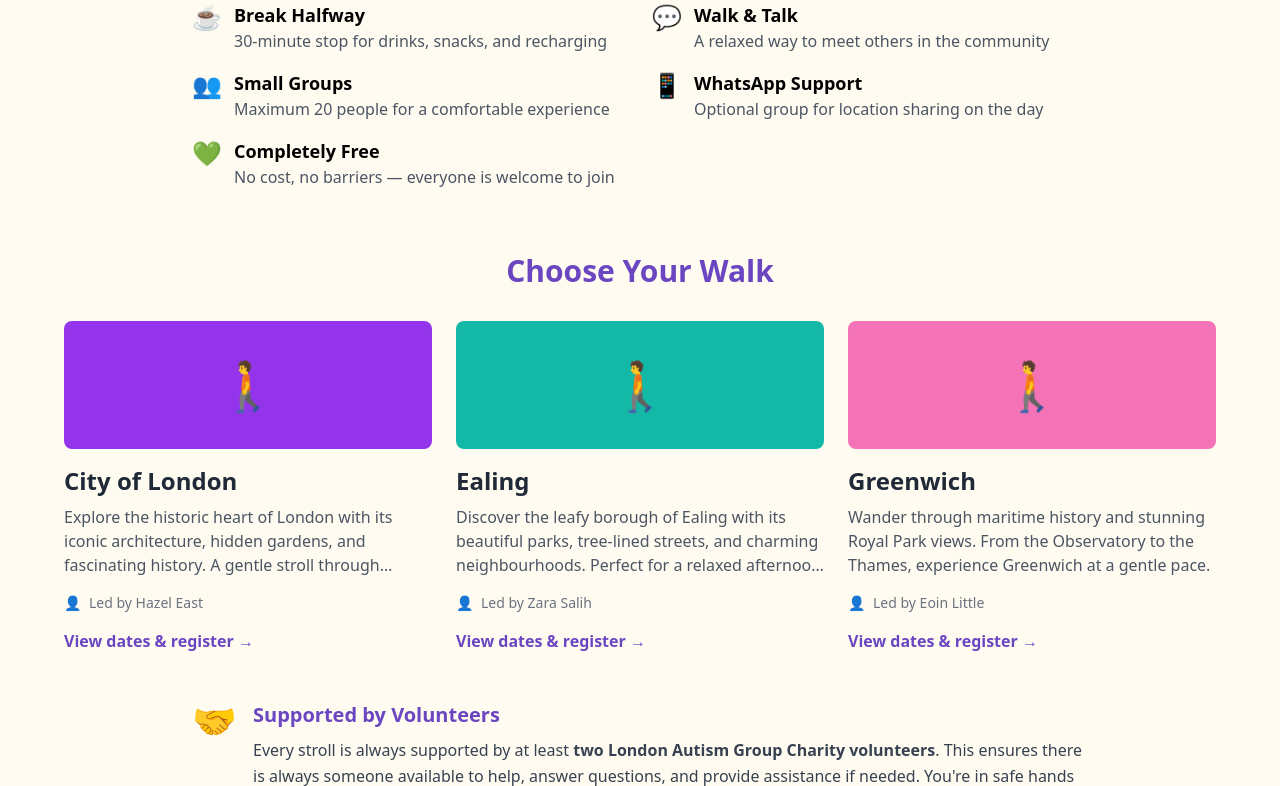
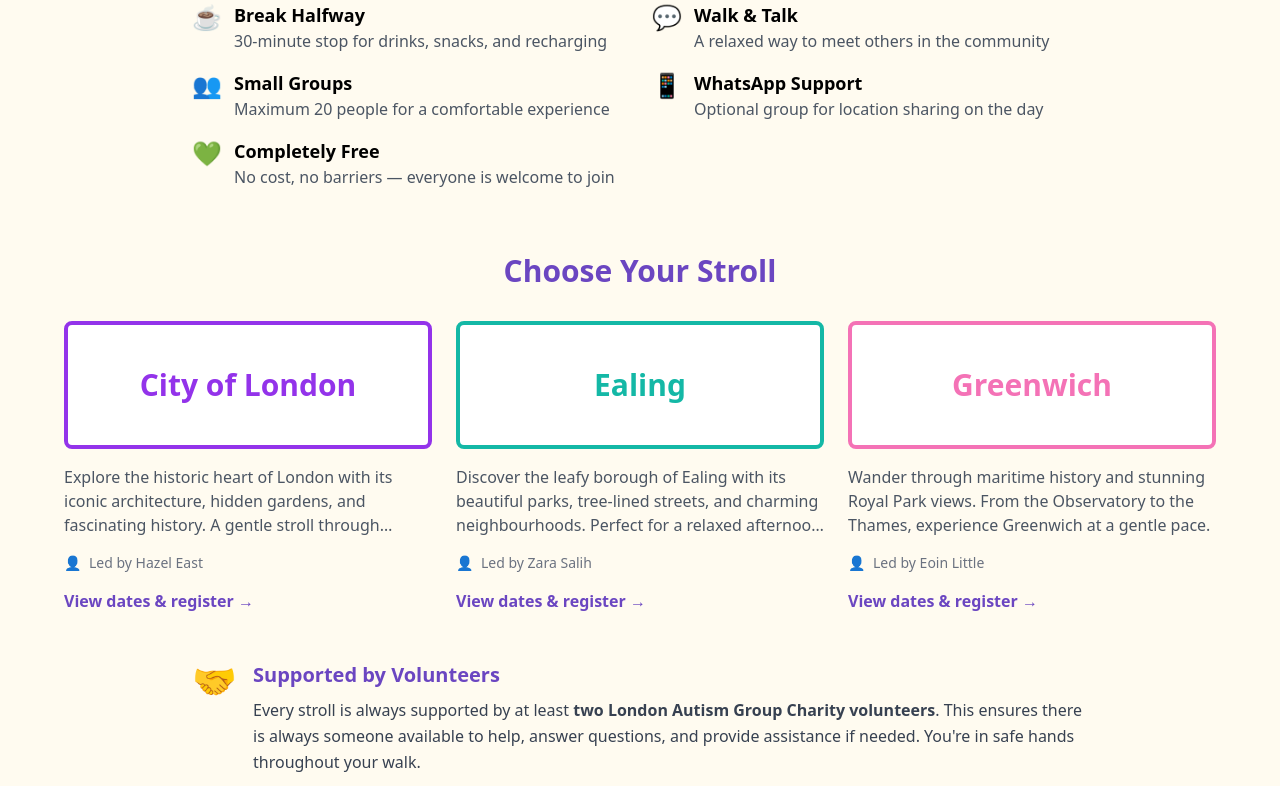
Before and after one commit to marcjtheodore1-sketch/swn, a Flask app: page / in a window 1280 px wide. Shown: the part 853-1639 px from the top of the page. Run offline with Flask 3, Linux system fonts and the light colour scheme; some libraries are stand-ins or nearby versions.

Commit message:
Update landing page: 'Choose Your Stroll' and outlined location boxes with names

```diff
--- a/templates/landing.html
+++ b/templates/landing.html
@@ -86,16 +86,17 @@
 
     <!-- Location Selection -->
     <div class="mb-12">
-        <h2 class="text-3xl font-bold text-center text-swn-purple mb-8">Choose Your Walk</h2>
+        <h2 class="text-3xl font-bold text-center text-swn-purple mb-8">Choose Your Stroll</h2>
         <div class="grid md:grid-cols-3 gap-6 max-w-6xl mx-auto">
             {% for location in locations %}
             <a href="{{ url_for('location', location_id=location.id) }}" class="card hover:shadow-xl transition-shadow cursor-pointer group">
-                <div class="h-32 {{ location.color }} rounded-lg mb-4 flex items-center justify-center">
-                    <span class="text-5xl">🚶</span>
+                <div class="h-32 rounded-lg mb-4 flex items-center justify-center border-4 bg-white
+                    {% if location.id == 'city-of-london' %}border-purple-600 text-purple-600
+                    {% elif location.id == 'ealing' %}border-teal-500 text-teal-500
+                    {% elif location.id == 'greenwich' %}border-pink-400 text-pink-400
+                    {% endif %}">
+                    <span class="text-3xl font-bold">{{ location.name }}</span>
                 </div>
-                <h3 class="text-2xl font-bold text-gray-800 mb-2 group-hover:text-swn-purple transition-colors">
-                    {{ location.name }}
-                </h3>
                 <p class="text-gray-600 mb-4 line-clamp-3">{{ location.description }}</p>
                 <div class="flex items-center text-sm text-gray-500">
                     <span class="mr-2">👤</span>
```
